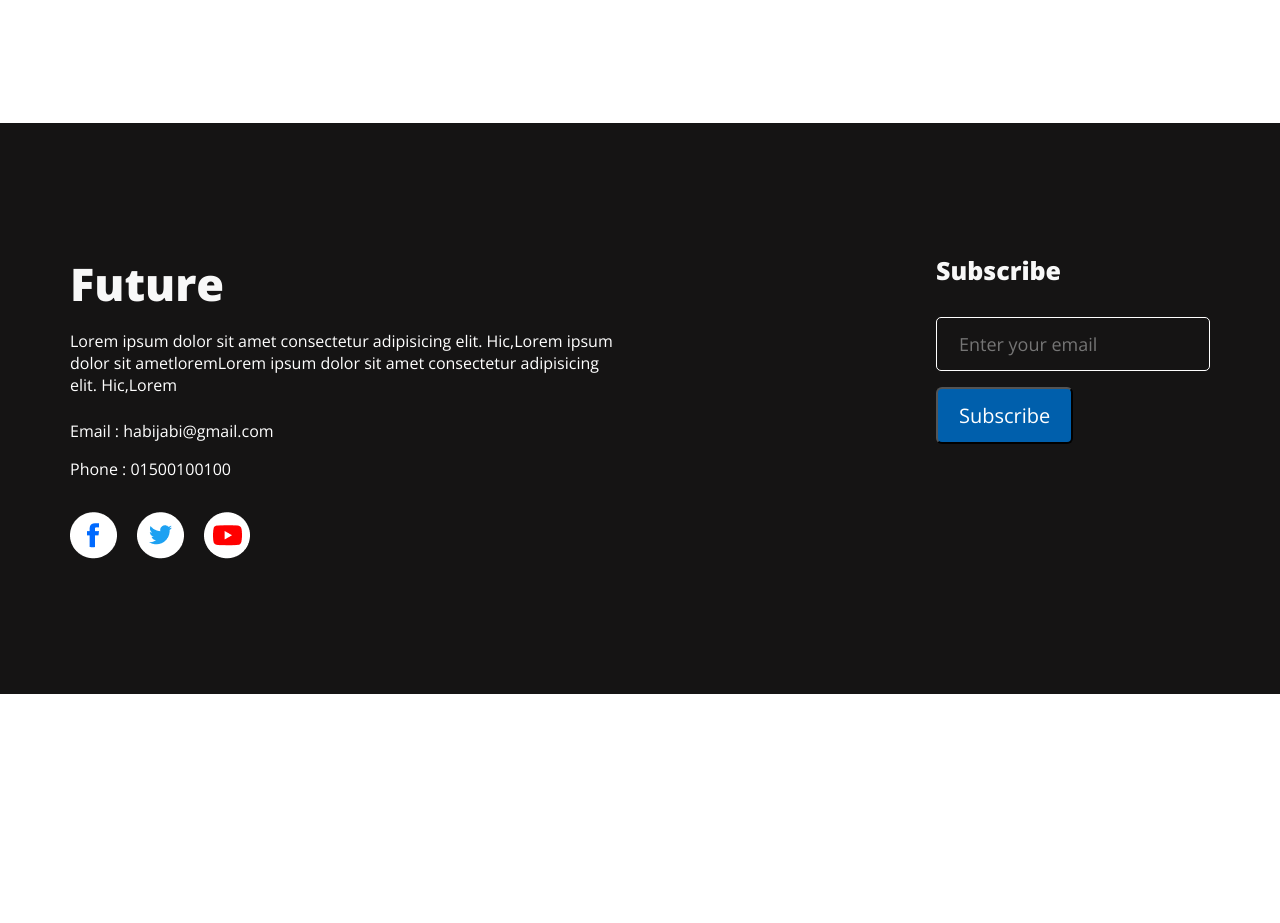
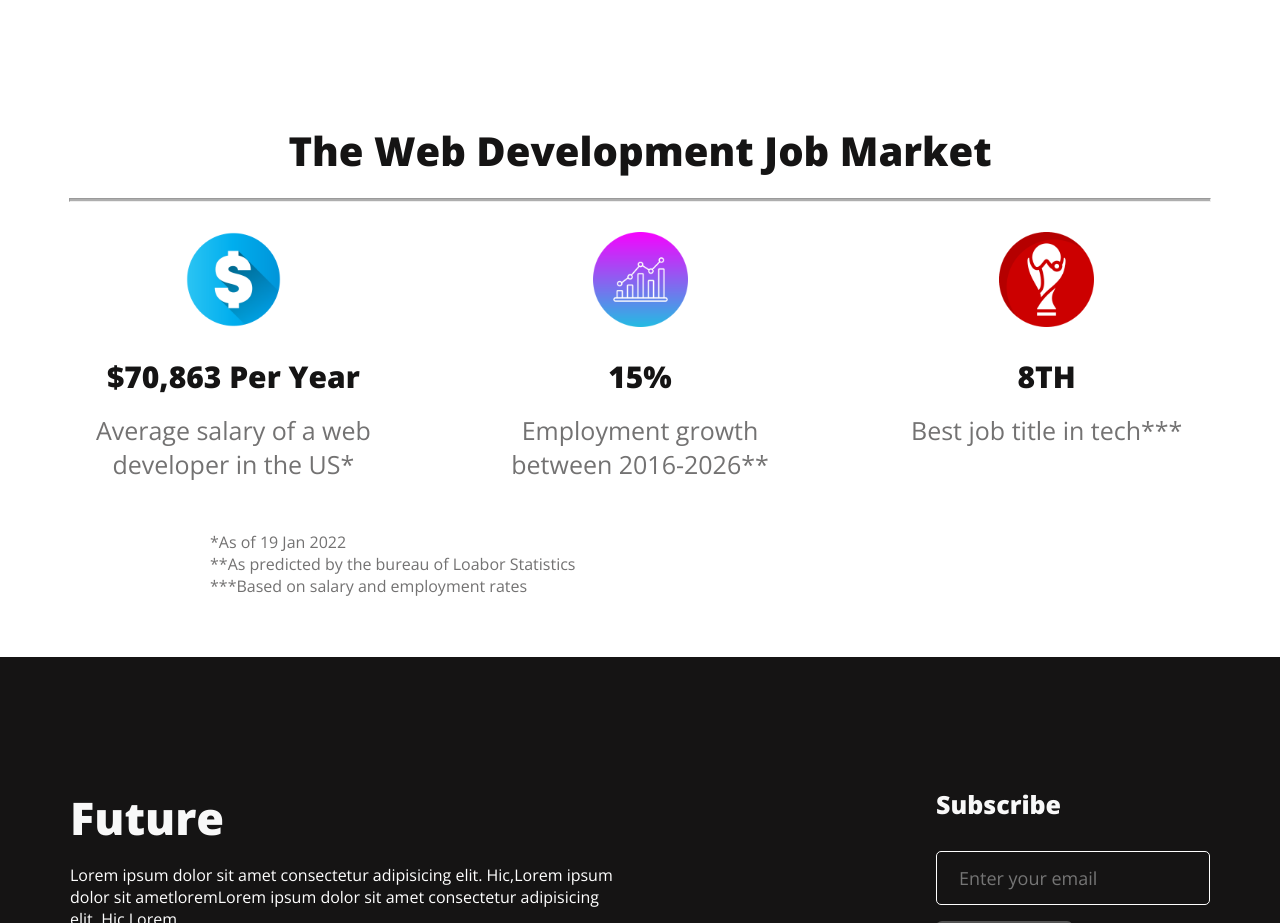
Before and after one commit to Farhan-Afrad/new-year-new-me, a plain HTML site: page index.html in a window 1280 px wide. Shown: the part 2920-3843 px from the top of the page. Before the commit the page ends 3614 px from the top, so only its background shows below. Drawn offline with nearby package versions, Linux system fonts and the light colour scheme.

Commit message:
bonus section has been added

```diff
--- a/index.html
+++ b/index.html
@@ -88,6 +88,38 @@
                 <button class="primary-btn">Call Now</button>
             </div>
         </section>
+
+        <!-- web development section for bonus marks-->
+        <section class="web-dev">
+            <h2 class="plan-title">
+                The Web Development Job Market
+            </h2>
+            <hr>
+            <div class="web-dev-container">
+                <div class="plan-item">
+                    <img src="images/icons/dollar-symbol.png" alt="">
+                    <h3 class="item-title">$70,863 Per Year</h3>
+                    <p class="item-description">Average salary of a web developer in the US*</p>
+                </div>
+                <div class="plan-item">
+                    <img src="images/icons/analytic.png" alt="">
+                    <h3 class="item-title">15%</h3>
+                    <p  class="item-description">Employment growth between 2016-2026**</p>
+                </div>
+                <div class="plan-item">
+                    <img src="images/icons/world-cup.png" alt="">
+                    <h3 class="item-title">8TH</h3>
+                    <p class="item-description">Best job title in tech***</p>
+                </div>
+            </div>
+            <div class="reference">
+                <p>*As of 19 Jan 2022</p>
+                <p>**As predicted by the bureau of Loabor Statistics</p>
+                <p>***Based on salary and employment rates</p>
+            </div>
+
+        </section>
+
         <!-- footer -->
         <footer>
             <div class="footer-container">
--- a/styles/style.css
+++ b/styles/style.css
@@ -132,6 +132,39 @@
     padding: 20px 36px;
 }
 
+/* web development styles for bonus marks */
+.web-dev .plan-title{
+    margin-bottom: 20px;
+}
+hr{
+    max-width: 1140px;
+    margin: 0 auto;
+    height: 1.5px;
+    background: #aeaeae;
+    margin-bottom: 30px;
+}
+.web-dev-container{
+    display: flex;
+    gap: 80px;
+    justify-content: space-between;
+    max-width: 1140px;
+    margin: 0 auto;
+    text-align: center;
+
+}
+.web-dev .plan-item{
+    width: 30%;
+}
+.web-dev img{
+    width: 95px;
+    height: 95px;
+}
+.reference{
+    margin:50px 0px 60px 210px;
+    color: #737272;
+
+}
+
 /* footer styles */
 footer{
     background: #151414;
```
Also changed, not shown: images/icons/analytic.png (added), images/icons/dollar-symbol.png (added), images/icons/world-cup.png (added).
